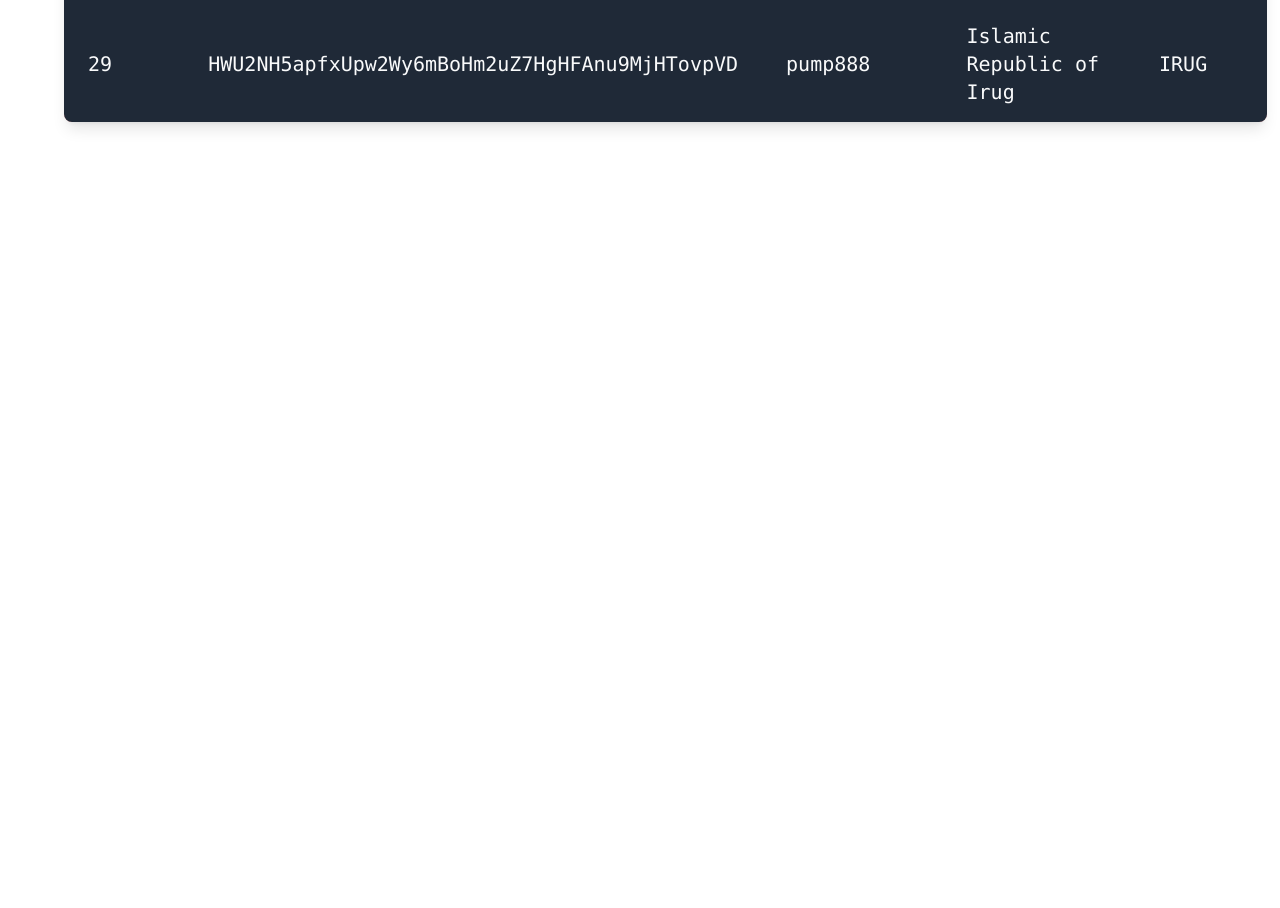
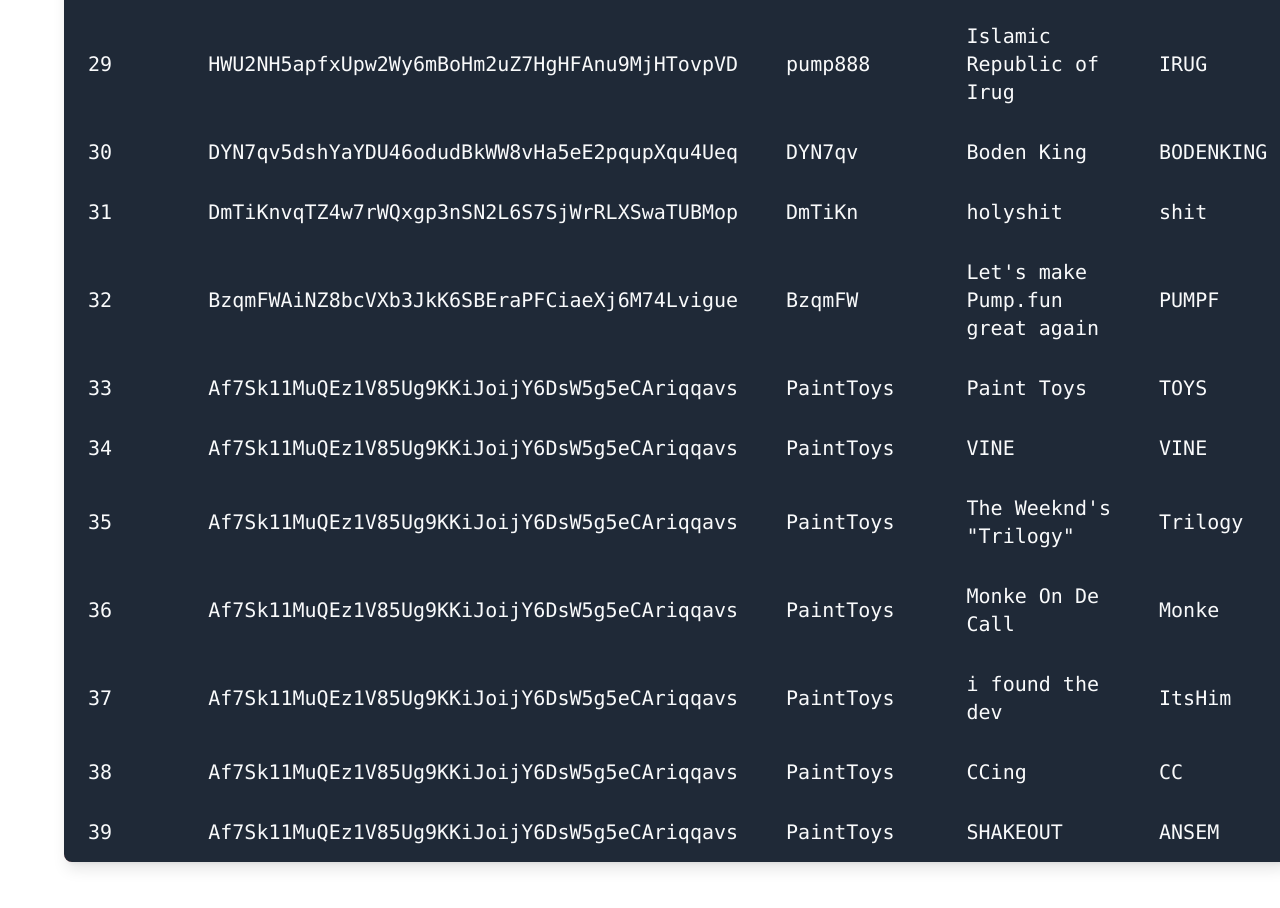
Before and after one commit to markvarkovi/pump.pain, a React (Vite) app: page /ruglist in a window 1280 px wide. Shown: the part 2760-3668 px from the top of the page. Before the commit the page ends 2930 px from the top, so only its background shows below. Built offline with nearby package versions, Linux system fonts and the light colour scheme.

Commit message:
refreshed ruglist

```diff
--- a/src/Components/Rugrats.jsx
+++ b/src/Components/Rugrats.jsx
@@ -254,4 +254,64 @@
     projectName: "Islamic Republic of Irug",
     ticker: "IRUG",
   },
+  {
+    walletAddress: "DYN7qv5dshYaYDU46odudBkWW8vHa5eE2pqupXqu4Ueq",
+    username: "DYN7qv",
+    projectName: "Boden King",
+    ticker: "BODENKING",
+  },
+  {
+    walletAddress: "DmTiKnvqTZ4w7rWQxgp3nSN2L6S7SjWrRLXSwaTUBMop",
+    username: "DmTiKn",
+    projectName: "holyshit",
+    ticker: "shit",
+  },
+  {
+    walletAddress: "BzqmFWAiNZ8bcVXb3JkK6SBEraPFCiaeXj6M74Lvigue",
+    username: "BzqmFW",
+    projectName: "Let's make Pump.fun great again",
+    ticker: "PUMPF",
+  },
+  {
+    walletAddress: "Af7Sk11MuQEz1V85Ug9KKiJoijY6DsW5g5eCAriqqavs",
+    username: "PaintToys",
+    projectName: "Paint Toys",
+    ticker: "TOYS",
+  },
+  {
+    walletAddress: "Af7Sk11MuQEz1V85Ug9KKiJoijY6DsW5g5eCAriqqavs",
+    username: "PaintToys",
+    projectName: "VINE",
+    ticker: "VINE",
+  },
+  {
+    walletAddress: "Af7Sk11MuQEz1V85Ug9KKiJoijY6DsW5g5eCAriqqavs",
+    username: "PaintToys",
+    projectName: `The Weeknd's "Trilogy"`,
+    ticker: "Trilogy",
+  },
+  {
+    walletAddress: "Af7Sk11MuQEz1V85Ug9KKiJoijY6DsW5g5eCAriqqavs",
+    username: "PaintToys",
+    projectName: "Monke On De Call",
+    ticker: "Monke",
+  },
+  {
+    walletAddress: "Af7Sk11MuQEz1V85Ug9KKiJoijY6DsW5g5eCAriqqavs",
+    username: "PaintToys",
+    projectName: "i found the dev",
+    ticker: "ItsHim",
+  },
+  {
+    walletAddress: "Af7Sk11MuQEz1V85Ug9KKiJoijY6DsW5g5eCAriqqavs",
+    username: "PaintToys",
+    projectName: "CCing",
+    ticker: "CC",
+  },
+  {
+    walletAddress: "Af7Sk11MuQEz1V85Ug9KKiJoijY6DsW5g5eCAriqqavs",
+    username: "PaintToys",
+    projectName: "SHAKEOUT",
+    ticker: "ANSEM",
+  },
 ];
```
